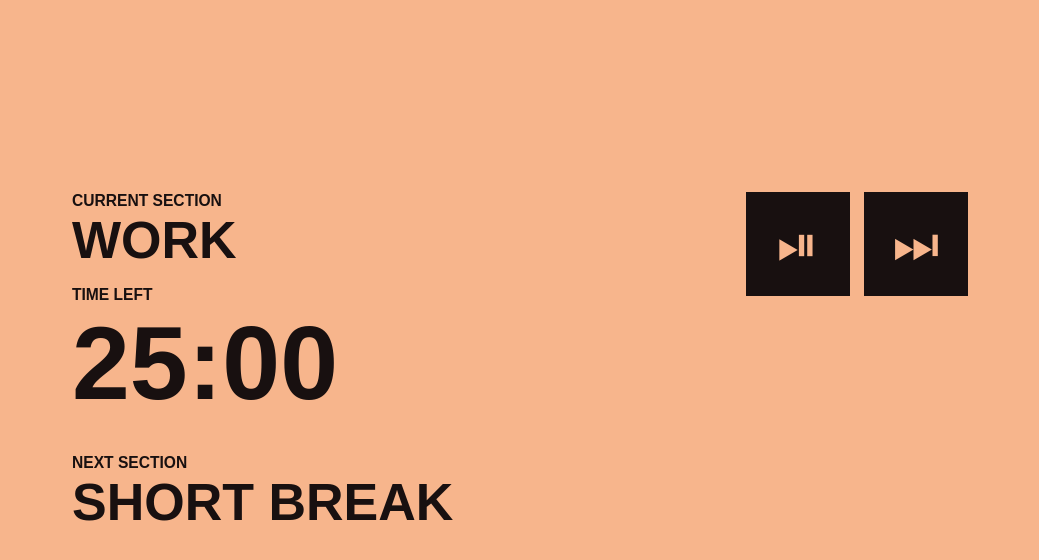
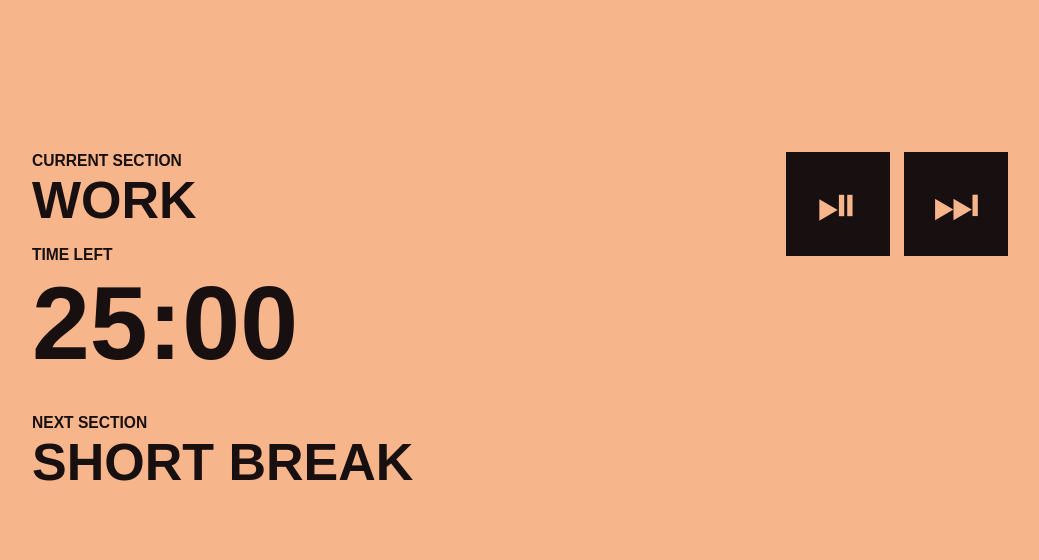
Before and after one commit to ckolin/tomato, a plain HTML site: page index.html in a window 1280 px wide. Shown: the whole page, without its empty margins (120-1159 px from the left). Drawn offline with Linux system fonts and the light colour scheme.

Commit message:
Fix padding

```diff
--- a/style.css
+++ b/style.css
@@ -14,7 +14,7 @@ body {
 }
 
 main {
-	padding: calc(30vmin - 100px);
+	padding: calc(30vmin - 140px);
 	margin: 1em;
 	display: flex;
 	flex-wrap: wrap;
```
